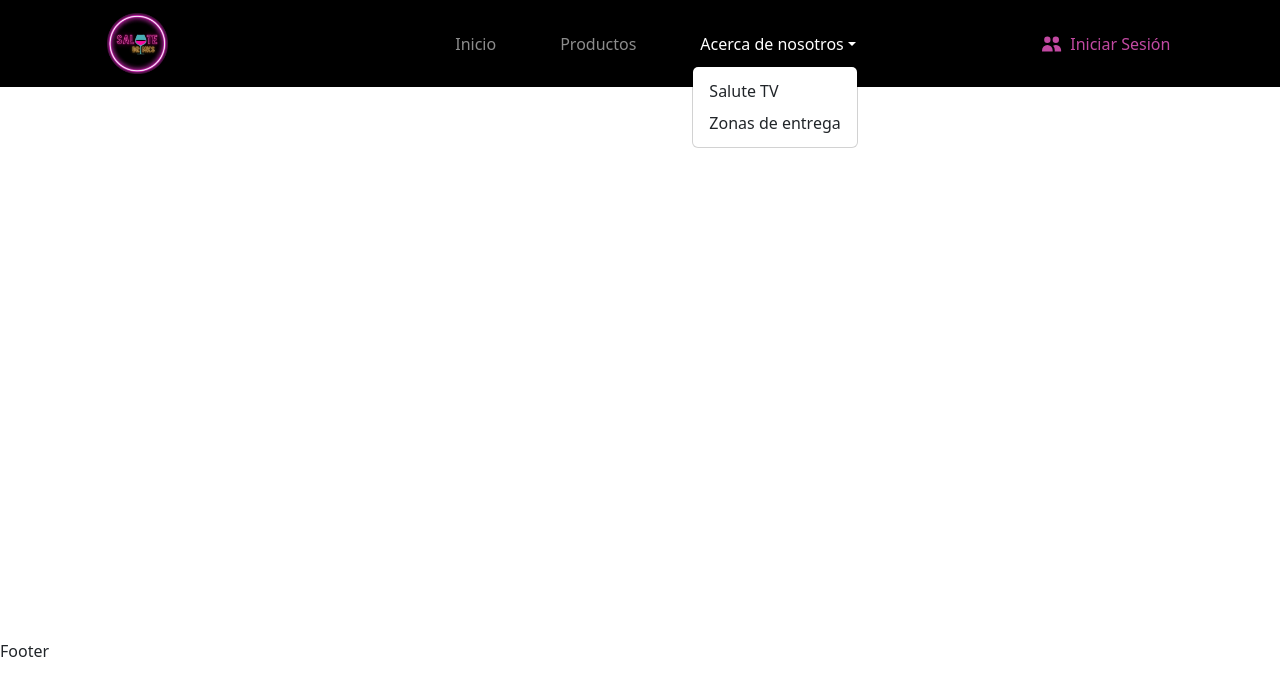
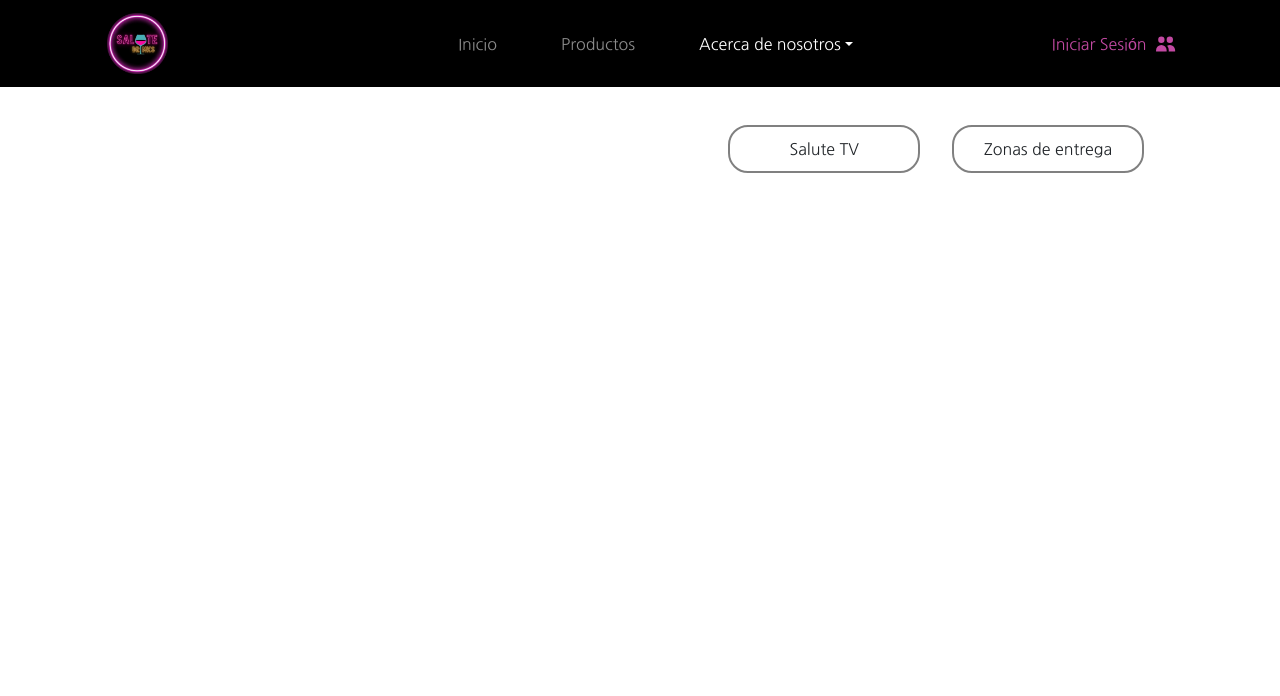
Before and after one commit to ignaarguello/Salute---front, a React (Create React App) app: page / in a window 1280 px wide. Both pictures are taken after a click on the button "Acerca de nosotros". Shown: the top 696 px of the page. Built offline with nearby package versions, Linux system fonts and the light colour scheme.

Commit message:
Retoques al navbar

```diff
--- a/src/components/Footer/Footer.jsx
+++ b/src/components/Footer/Footer.jsx
@@ -2,6 +2,6 @@ import React from 'react'
 
 export default function Footer() {
   return (
-    <div>Footer</div>
+    <div></div>
   )
 }
--- a/src/components/Navbar/Navbar.css
+++ b/src/components/Navbar/Navbar.css
@@ -1,3 +1,5 @@
+@import url('https://fonts.googleapis.com/css2?family=Nanum+Gothic&display=swap');
+
 @media screen and (min-width: 320px) {
   #logo-salute__navbar {
     width: 65%;
@@ -11,21 +13,33 @@
     background-color: black !important;
   }
 
-  #link-Inicio-Cerrar_navbar{
-    color: #c249a2  ;
+  #link-Inicio-Cerrar_navbar {
+    color: #c249a2;
   }
 
-  #container-cierre-inicio__navbar{
+  #container-cierre-inicio__navbar {
     display: flex;
     align-items: center;
-    gap: .5rem;
+    gap: 0.5rem;
     cursor: pointer;
   }
 
-  #logo-user__navbar{
-    color: #c249a2 ;
+  #logo-user__navbar {
+    color: #c249a2;
     height: 100%;
     width: 8%;
+  }
+
+  .item-link__navbar{
+    font-family: 'Nanum Gothic', sans-serif !important;
+  }
+
+  .item-dropdown__navbar{
+    border: 2px solid gray !important;
+    border-radius: 20px;
+    padding: 10px !important;
+    width:12rem !important;
+    text-align: center !important;
   }
 }
 
@@ -34,17 +48,17 @@
     width: 40%;
   }
 
-  #items-nav__navbar{
+  #items-nav__navbar {
     display: flex !important;
     align-items: end;
   }
 
-  #container-Inicio-Cerrar__navbar{
-     border: 2px solid sandybrown;
-     align-self: flex-end;
-   }
+  #container-Inicio-Cerrar__navbar {
+    border: 2px solid sandybrown;
+    align-self: flex-end;
+  }
 
-   #logo-user__navbar{
+  #logo-user__navbar {
     width: 12%;
   }
 }
@@ -54,7 +68,7 @@
     width: 55%;
   }
 
-  #items-nav__navbar{
+  #items-nav__navbar {
     /* border: 2px solid red; */
     width: 100%;
     display: flex;
@@ -62,8 +76,8 @@
     justify-content: space-between;
   }
 
-  #container-items-links__navbar{
-   /*  border: 2px solid green; */
+  #container-items-links__navbar {
+    /*  border: 2px solid green; */
     display: flex;
     width: 100%;
     justify-content: center;
@@ -77,14 +91,14 @@
     justify-content: center;
   }
 
-  #container-cierre-inicio__navbar{
+  #container-cierre-inicio__navbar {
     /* border: 2px solid brown; */
     width: 20%;
     display: flex;
     justify-content: center;
   }
 
-  #container-linksPrincipales__navbar{
+  #container-linksPrincipales__navbar {
     width: 85%;
     display: flex;
     justify-content: center;
@@ -92,11 +106,50 @@
     gap: 3rem;
   }
 
-  #container-cierre-inicio__navbar{
+  #container-cierre-inicio__navbar {
     gap: 0;
+    flex-direction: row-reverse;
   }
 
-  #logo-user__navbar{
+  #logo-user__navbar {
     width: 12%;
   }
+
+  .dropdown-menu {
+    background-color: transparent !important;
+    margin-top: 3rem !important;
+    border: none !important;
+    gap: 1rem !important;
+  }
+
+  #subContainer-dropdown__navbar {
+    display: flex;
+    padding: 5px;
+    gap: 2rem;
+    margin-left: 2rem;
+  }
+
+  #link-Inicio-Cerrar_navbar {
+    position: relative;
+  }
+
+  #link-Inicio-Cerrar_navbar::after {
+    content: "";
+    position: absolute;
+    height: 2.1px;
+    width: 100%;
+    background-color: rgb(148, 53, 123);
+    right: 0;
+    left: 0;
+    bottom: 0;
+    transform-origin: right;
+    transform: scale(0);
+    transition: transform 0.5s ease-in-out;
+    cursor: pointer;
+  }
+
+  #link-Inicio-Cerrar_navbar:hover::after {
+    transform-origin: left;
+    transform: scale(1);
+  }
 }
--- a/src/components/Navbar/Navbar.jsx
+++ b/src/components/Navbar/Navbar.jsx
@@ -15,16 +15,18 @@ function CollapsibleExample() {
           <Nav className="ms-auto" id='items-nav__navbar'>
             <div id='container-items-links__navbar'>
               <div id='container-linksPrincipales__navbar'>
-                <Nav.Link href="#features">Inicio</Nav.Link>
-                <Nav.Link href="#pricing">Productos</Nav.Link>
-                <NavDropdown title="Acerca de nosotros" id="collasible-nav-dropdown">
-                  <NavDropdown.Item href="#action/3.1">Salute TV</NavDropdown.Item>
-                  <NavDropdown.Item href="#action/3.3">Zonas de entrega</NavDropdown.Item>
+                <Nav.Link className='item-link__navbar' href="#features">Inicio</Nav.Link>
+                <Nav.Link className='item-link__navbar' href="#pricing">Productos</Nav.Link>
+                <NavDropdown className='item-link__navbar' title="Acerca de nosotros" id="collasible-nav-dropdown">
+                  <div id='subContainer-dropdown__navbar'>
+                    <NavDropdown.Item className='item-link__navbar item-dropdown__navbar' href="#action/3.1">Salute TV</NavDropdown.Item>
+                    <NavDropdown.Item className='item-link__navbar item-dropdown__navbar' href="#action/3.3">Zonas de entrega</NavDropdown.Item>
+                  </div>
                 </NavDropdown>
               </div>
               <div id='container-cierre-inicio__navbar'>
-                <HiUsers id='logo-user__navbar'/>
-                <Nav.Link href="#features" id='link-Inicio-Cerrar_navbar'> Iniciar Sesión </Nav.Link>
+                <HiUsers id='logo-user__navbar' />
+                <Nav.Link className='item-link__navbar' href="#features" id='link-Inicio-Cerrar_navbar'> Iniciar Sesión </Nav.Link>
               </div>
             </div>
           </Nav>
```
